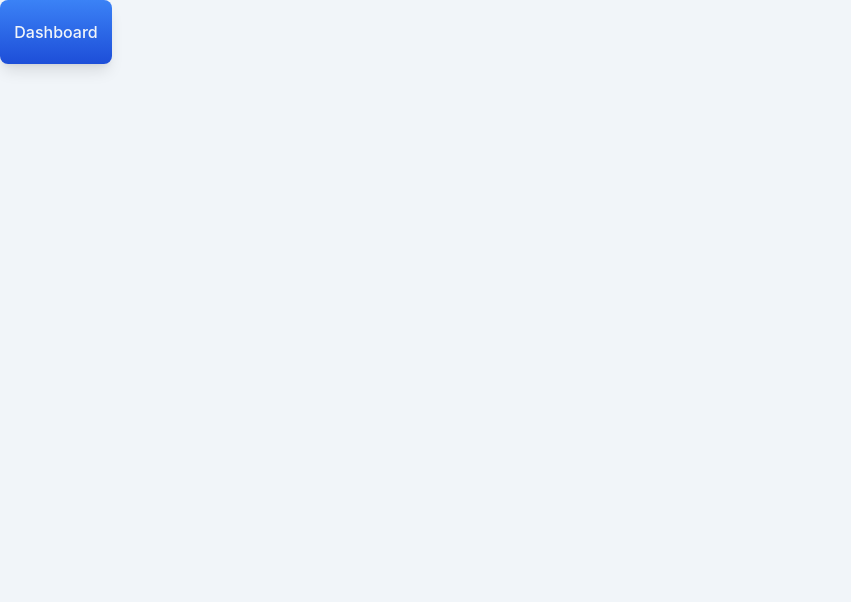
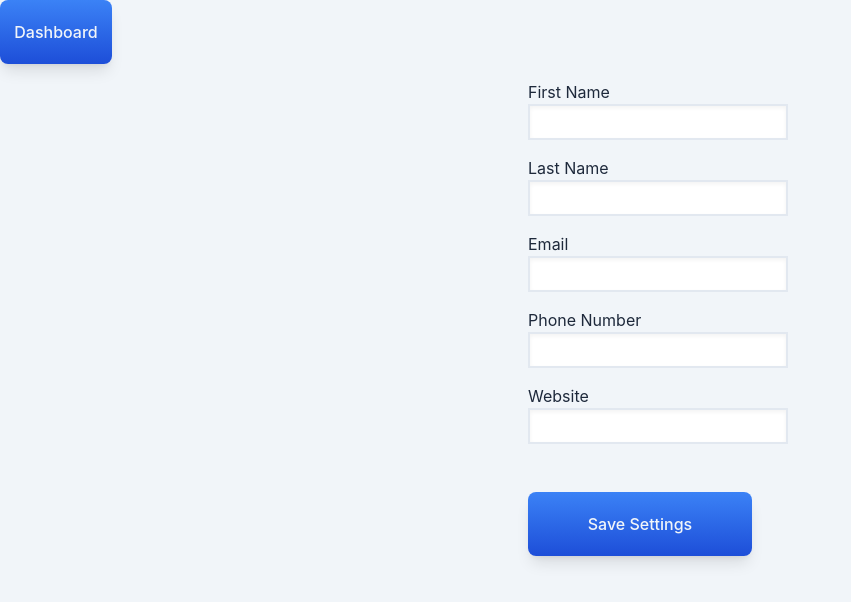
Before and after one commit to ekorber/cover-letter-generator-site, a React (Create React App) app in the folder client/: page /profile in a window 1280 px wide. Shown: the top 602 px of the page, without its empty margins (0-851 px from the left). Built offline with nearby package versions, Linux system fonts and the light colour scheme.

Commit message:
Create form for basic profile settings

```diff
--- a/client/src/pages/profile-settings.js
+++ b/client/src/pages/profile-settings.js
@@ -1,11 +1,84 @@
+import React, { useState } from "react";
 import { Link } from "react-router-dom";
+import axios from 'axios';
 import PrimaryButton from "../buttons/btn-primary";
 
+function ProfileSettingsPage() {
 
-function ProfileSettingsPage() {
+  const [profile, setProfile] = useState({
+    fname: '',
+    lname: '',
+    email: '',
+    phoneNumber: '',
+    website: '',
+  })
+
+  function handleChange(e) {
+    const { name, value } = e.target;
+
+    setProfile(prevState => ({
+      ...prevState,
+      [name]: value,
+    }))
+  }
+
+  function handleSubmit(e) {
+    e.preventDefault()
+
+    //Server submission here
+    axios.post('/users/update-settings', profile)
+    .then(function (response) {
+        console.log(response.data)
+    })
+    .catch(function (error) {
+        console.error(error);
+    });
+  }
+
   return (
     <>
       <Link to="/dashboard"><PrimaryButton className='mb-4 w-28'>Dashboard</PrimaryButton></Link>
+      <div className="w-56 mx-auto">
+        <form className="flex flex-col gap-4" onSubmit={handleSubmit}>
+
+          <label>First Name <input
+              type="text"
+              name="fname"
+              className=" p-1 border-2 border-slate-200 shadow-inner"
+              value={profile.fname}
+              onChange={handleChange} /></label>
+
+          <label>Last Name <input
+              type="text"
+              name="lname"
+              className="p-1 border-2 border-slate-200 shadow-inner"
+              value={profile.lname}
+              onChange={handleChange} /></label>
+
+          <label>Email <input
+              type="email"
+              name="email"
+              className="p-1 border-2 border-slate-200 shadow-inner"
+              value={profile.email}
+              onChange={handleChange} /></label>
+
+          <label>Phone Number <input
+              type="tel"
+              name="phoneNumber"
+              className="p-1 border-2 border-slate-200 shadow-inner"
+              value={profile.phoneNumber}
+              onChange={handleChange} /></label>
+
+          <label>Website <input
+              type="url"
+              name="website"
+              className="p-1 border-2 border-slate-200 shadow-inner"
+              value={profile.website}
+              onChange={handleChange} /></label>
+
+          <PrimaryButton type="submit" className='mt-8'>Save Settings</PrimaryButton>
+        </form>
+      </div>
     </>
   );
 }
```
